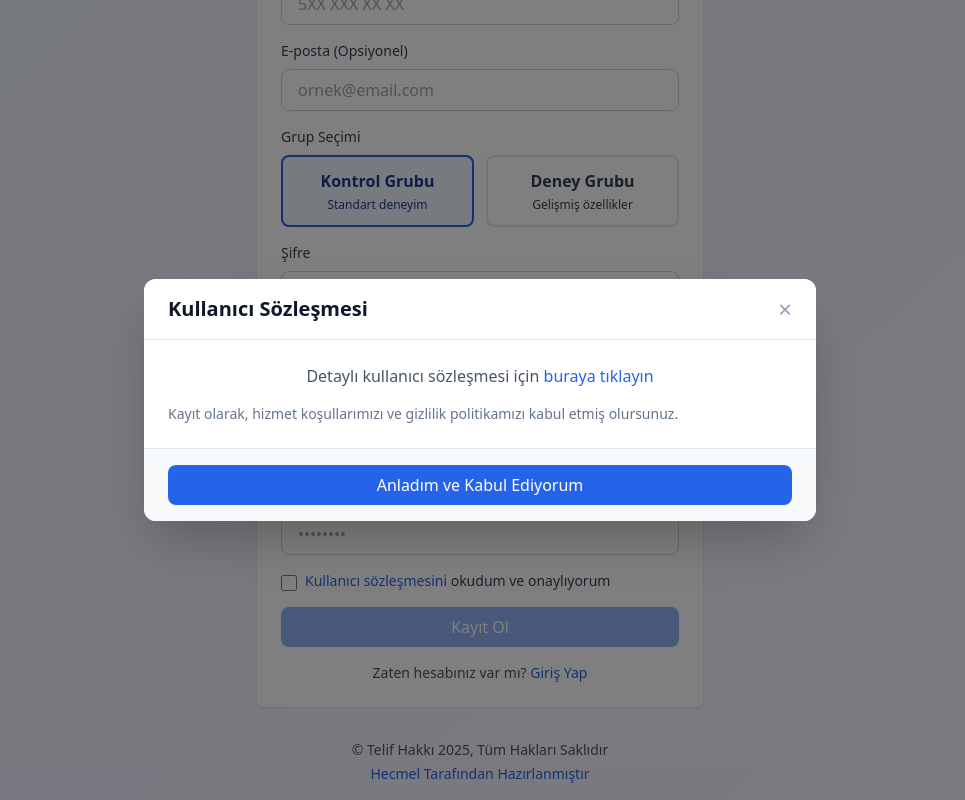
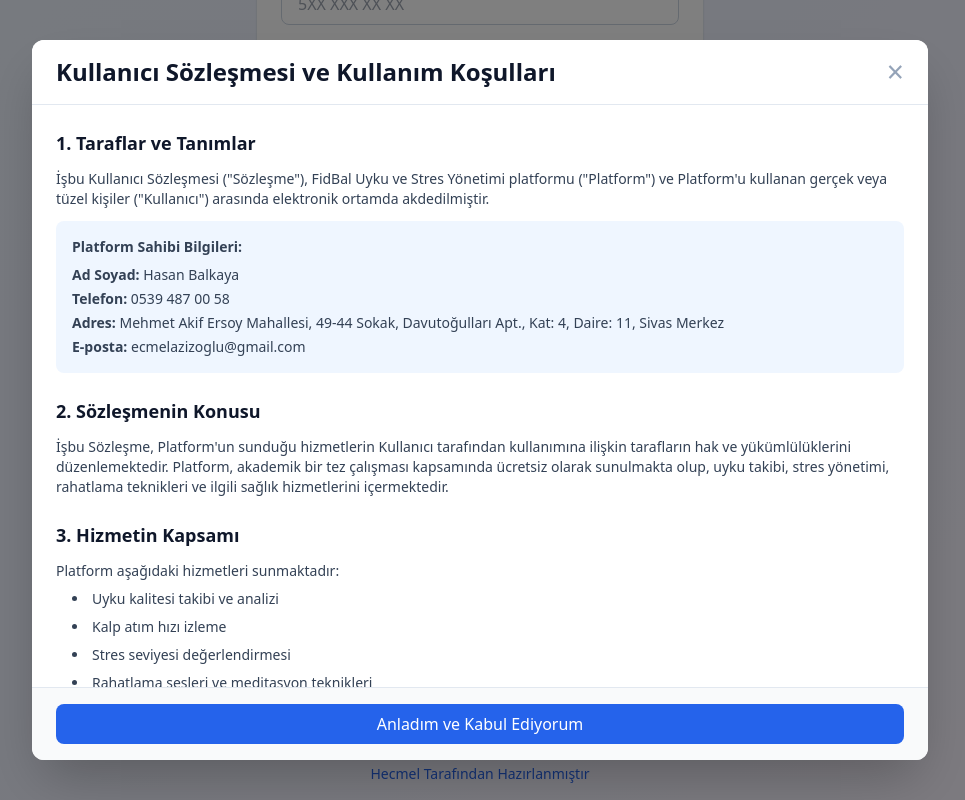
Before and after one commit to Hecmel58/relaxation-app, a React (Vite) app in the folder frontend/: page /register in a window 1280 px wide. Both pictures are taken after a click on the button "Kullanıcı sözleşmesini". Shown: the part 408-1208 px from the top of the page, without its empty margins (160-1125 px from the left). Built offline with nearby package versions, Linux system fonts and the light colour scheme; the HTML template or start-up script is replaced by a standard one.

Commit message:
Complete: Register with detailed terms, profile data download, API URL fix

```diff
--- a/frontend/src/pages/RegisterPage.jsx
+++ b/frontend/src/pages/RegisterPage.jsx
@@ -299,27 +299,171 @@
 
       {showTermsModal && (
         <div className="fixed inset-0 bg-black bg-opacity-50 flex items-center justify-center p-4 z-50" onClick={() => setShowTermsModal(false)}>
-          <div className="bg-white rounded-xl shadow-2xl max-w-2xl w-full max-h-[80vh] overflow-y-auto" onClick={(e) => e.stopPropagation()}>
+          <div className="bg-white rounded-xl shadow-2xl max-w-4xl w-full max-h-[90vh] overflow-y-auto" onClick={(e) => e.stopPropagation()}>
             <div className="sticky top-0 bg-white border-b px-6 py-4 flex justify-between items-center z-10">
-              <h3 className="text-xl font-bold text-slate-900">Kullanıcı Sözleşmesi</h3>
+              <h3 className="text-2xl font-bold text-slate-900">Kullanıcı Sözleşmesi ve Kullanım Koşulları</h3>
               <button
                 onClick={() => setShowTermsModal(false)}
-                className="text-slate-400 hover:text-slate-600 text-2xl leading-none"
+                className="text-slate-400 hover:text-slate-600 text-3xl leading-none"
               >
                 ×
               </button>
             </div>
-            <div className="p-6">
-              <p className="text-center text-slate-600 mb-4">
-                Detaylı kullanıcı sözleşmesi için{' '}
-                <Link to="/terms" target="_blank" className="text-primary-600 hover:underline font-medium">
-                  buraya tıklayın
-                </Link>
-              </p>
-              <p className="text-sm text-slate-500">
-                Kayıt olarak, hizmet koşullarımızı ve gizlilik politikamızı kabul etmiş olursunuz.
-              </p>
+
+            <div className="p-6 space-y-6 text-sm text-slate-700">
+              <section>
+                <h4 className="text-lg font-semibold text-slate-900 mb-3">1. Taraflar ve Tanımlar</h4>
+                <p className="mb-2">
+                  İşbu Kullanıcı Sözleşmesi ("Sözleşme"), FidBal Uyku ve Stres Yönetimi platformu ("Platform") ve Platform'u kullanan gerçek veya tüzel kişiler ("Kullanıcı") arasında elektronik ortamda akdedilmiştir.
+                </p>
+                <div className="bg-blue-50 p-4 rounded-lg mt-3">
+                  <p className="font-semibold mb-2">Platform Sahibi Bilgileri:</p>
+                  <ul className="text-sm space-y-1">
+                    <li><strong>Ad Soyad:</strong> Hasan Balkaya</li>
+                    <li><strong>Telefon:</strong> 0539 487 00 58</li>
+                    <li><strong>Adres:</strong> Mehmet Akif Ersoy Mahallesi, 49-44 Sokak, Davutoğulları Apt., Kat: 4, Daire: 11, Sivas Merkez</li>
+                    <li><strong>E-posta:</strong> ecmelazizoglu@gmail.com</li>
+                  </ul>
+                </div>
+              </section>
+
+              <section>
+                <h4 className="text-lg font-semibold text-slate-900 mb-3">2. Sözleşmenin Konusu</h4>
+                <p>
+                  İşbu Sözleşme, Platform'un sunduğu hizmetlerin Kullanıcı tarafından kullanımına ilişkin tarafların hak ve yükümlülüklerini düzenlemektedir. Platform, akademik bir tez çalışması kapsamında ücretsiz olarak sunulmakta olup, uyku takibi, stres yönetimi, rahatlama teknikleri ve ilgili sağlık hizmetlerini içermektedir.
+                </p>
+              </section>
+
+              <section>
+                <h4 className="text-lg font-semibold text-slate-900 mb-3">3. Hizmetin Kapsamı</h4>
+                <p className="mb-2">Platform aşağıdaki hizmetleri sunmaktadır:</p>
+                <ul className="list-disc list-inside space-y-2 ml-4">
+                  <li>Uyku kalitesi takibi ve analizi</li>
+                  <li>Kalp atım hızı izleme</li>
+                  <li>Stres seviyesi değerlendirmesi</li>
+                  <li>Rahatlama sesleri ve meditasyon teknikleri</li>
+                  <li>Binaural sesler ile zihinsel rahatlama</li>
+                  <li>Kişiselleştirilmiş raporlama ve öneriler</li>
+                  <li>Uzman desteği ve danışmanlık</li>
+                </ul>
+              </section>
+
+              <section>
+                <h4 className="text-lg font-semibold text-slate-900 mb-3">4. Kullanıcı Yükümlülükleri</h4>
+                <p className="mb-2">Kullanıcı, Platform'u kullanırken:</p>
+                <ul className="list-disc list-inside space-y-2 ml-4">
+                  <li>Doğru, güncel ve eksiksiz bilgi sağlamakla yükümlüdür</li>
+                  <li>Hesap güvenliğini sağlamak ve şifresini gizli tutmakla sorumludur</li>
+                  <li>Platform'u yasalara uygun ve etik kurallara uygun şekilde kullanacağını kabul eder</li>
+                  <li>Platform'un teknik altyapısına zarar verecek davranışlardan kaçınacağını taahhüt eder</li>
+                  <li>Diğer kullanıcıların haklarına saygı gösterecektir</li>
+                  <li>Ticari amaçla kullanmayacağını kabul eder</li>
+                  <li>Platform içeriğini izinsiz kopyalamayacak, çoğaltmayacak veya dağıtmayacaktır</li>
+                </ul>
+              </section>
+
+              <section>
+                <h4 className="text-lg font-semibold text-slate-900 mb-3">5. Fikri Mülkiyet Hakları</h4>
+                <p>
+                  Platform'daki tüm içerik, tasarım, yazılım, kod, logo, metin, görsel, ses dosyaları ve diğer tüm materyaller Hasan Balkaya'ya aittir ve telif hakkı, ticari marka, patent ve diğer fikri mülkiyet hakları ile korunmaktadır. Kullanıcı, Platform'daki hiçbir içeriği ticari amaçla kullanamaz, kopyalayamaz, değiştiremez veya dağıtamaz.
+                </p>
+                <div className="bg-amber-50 p-4 rounded-lg mt-3">
+                  <p className="font-semibold text-amber-900">⚠️ Önemli Uyarı:</p>
+                  <p className="text-sm text-amber-800">
+                    Bu platform, akademik bir tez çalışması kapsamında geliştirilmiştir. Tüm hakları saklıdır. İzinsiz kullanım, kopyalama veya dağıtım yasal işlem gerektirir.
+                  </p>
+                </div>
+              </section>
+
+              <section>
+                <h4 className="text-lg font-semibold text-slate-900 mb-3">6. Hizmetin Ücretsiz Olması</h4>
+                <p>
+                  Platform, akademik bir tez çalışması kapsamında geliştirilmiş olup, şu anda tamamen ücretsiz olarak sunulmaktadır. Ancak, gelecekte belirli hizmetler için ücretlendirme yapılması durumunda, kullanıcılar önceden bilgilendirilecek ve onayları alınacaktır.
+                </p>
+              </section>
+
+              <section>
+                <h4 className="text-lg font-semibold text-slate-900 mb-3">7. Sorumluluk Reddi ve Garanti</h4>
+                <div className="bg-red-50 p-4 rounded-lg">
+                  <p className="font-semibold text-red-900 mb-2">🚨 ÖNEMLİ SAĞLIK UYARISI:</p>
+                  <ul className="list-disc list-inside space-y-2 text-sm text-red-800">
+                    <li>Platform, tıbbi teşhis veya tedavi amacı taşımamaktadır</li>
+                    <li>Platform'da sunulan bilgiler, profesyonel tıbbi tavsiye yerine geçmez</li>
+                    <li>Sağlık sorunları için mutlaka bir sağlık uzmanına başvurulmalıdır</li>
+                    <li>Platform'un kullanımından kaynaklanan herhangi bir sağlık sorunundan Platform sahibi sorumlu tutulamaz</li>
+                    <li>Acil durumlarda 112'yi arayın</li>
+                  </ul>
+                </div>
+                <p className="mt-3">
+                  Platform "olduğu gibi" sunulmaktadır. Platform sahibi, hizmetin kesintisiz, hatasız veya güvenli olacağına dair hiçbir garanti vermemektedir.
+                </p>
+              </section>
+
+              <section>
+                <h4 className="text-lg font-semibold text-slate-900 mb-3">8. Gizlilik ve Veri Koruma</h4>
+                <p>
+                  Kullanıcı verileri, 6698 sayılı Kişisel Verilerin Korunması Kanunu (KVKK) ve ilgili mevzuat kapsamında işlenmekte ve korunmaktadır. Kullanıcılar, kişisel verilerinin toplanması, işlenmesi ve saklanmasına açıkça rıza göstermiş sayılır.
+                </p>
+              </section>
+
+              <section>
+                <h4 className="text-lg font-semibold text-slate-900 mb-3">9. Hesap İptali ve Askıya Alma</h4>
+                <p className="mb-2">Platform sahibi, aşağıdaki durumlarda Kullanıcı hesabını askıya alabilir veya silebilir:</p>
+                <ul className="list-disc list-inside space-y-2 ml-4">
+                  <li>Sözleşme hükümlerinin ihlali</li>
+                  <li>Yanlış veya yanıltıcı bilgi sağlanması</li>
+                  <li>Platform'a zarar verecek faaliyetler</li>
+                  <li>Diğer kullanıcıların haklarının ihlali</li>
+                  <li>Yasadışı faaliyetler</li>
+                </ul>
+                <p className="mt-2">
+                  Kullanıcı, KVKK kapsamındaki haklarını kullanarak hesabını istediği zaman silebilir.
+                </p>
+              </section>
+
+              <section>
+                <h4 className="text-lg font-semibold text-slate-900 mb-3">10. Hizmet Değişiklikleri ve Sonlandırma</h4>
+                <p>
+                  Platform sahibi, önceden bildirimde bulunarak veya bulunmaksızın, Platform'un tamamını veya bir kısmını geçici veya kalıcı olarak değiştirme, askıya alma veya sonlandırma hakkını saklı tutar.
+                </p>
+              </section>
+
+              <section>
+                <h4 className="text-lg font-semibold text-slate-900 mb-3">11. Sözleşme Değişiklikleri</h4>
+                <p>
+                  Platform sahibi, işbu Sözleşme'yi dilediği zaman değiştirme hakkını saklı tutar. Değişiklikler Platform üzerinden duyurulacak ve yürürlük tarihinden itibaren geçerli olacaktır.
+                </p>
+              </section>
+
+              <section>
+                <h4 className="text-lg font-semibold text-slate-900 mb-3">12. Uyuşmazlık Çözümü</h4>
+                <p>
+                  İşbu Sözleşme'nin uygulanmasından veya yorumlanmasından doğabilecek her türlü uyuşmazlığın çözümünde Türkiye Cumhuriyeti yasaları uygulanır. Uyuşmazlıkların çözümünde <strong>Sivas Mahkemeleri ve İcra Daireleri</strong> yetkilidir.
+                </p>
+              </section>
+
+              <section>
+                <h4 className="text-lg font-semibold text-slate-900 mb-3">13. İletişim</h4>
+                <p className="mb-2">
+                  Sözleşme ile ilgili sorularınız veya talepleriniz için:
+                </p>
+                <div className="bg-gray-50 p-4 rounded-lg">
+                  <ul className="space-y-1 text-sm">
+                    <li><strong>E-posta:</strong> ecmelazizoglu@gmail.com</li>
+                    <li><strong>Telefon:</strong> 0539 487 00 58</li>
+                    <li><strong>Adres:</strong> Mehmet Akif Ersoy Mahallesi, 49-44 Sokak, Davutoğulları Apt., Kat: 4, Daire: 11, Sivas Merkez</li>
+                  </ul>
+                </div>
+              </section>
+
+              <section className="border-t pt-4 mt-6">
+                <p className="text-xs text-gray-600">
+                  <strong>Son Güncelleme:</strong> 8 Ekim 2025<br/>
+                  <strong>Versiyon:</strong> 1.0
+                </p>
+              </section>
             </div>
+
             <div className="sticky bottom-0 bg-gray-50 px-6 py-4 border-t">
               <Button
                 onClick={() => {
```
Also changed, not shown: 1 other file (tests, documents, lock files or other folders).
